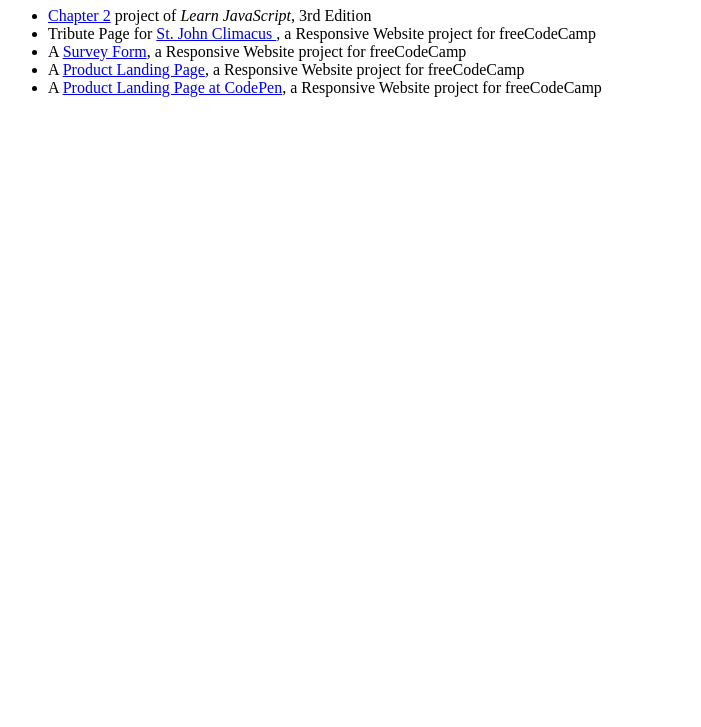
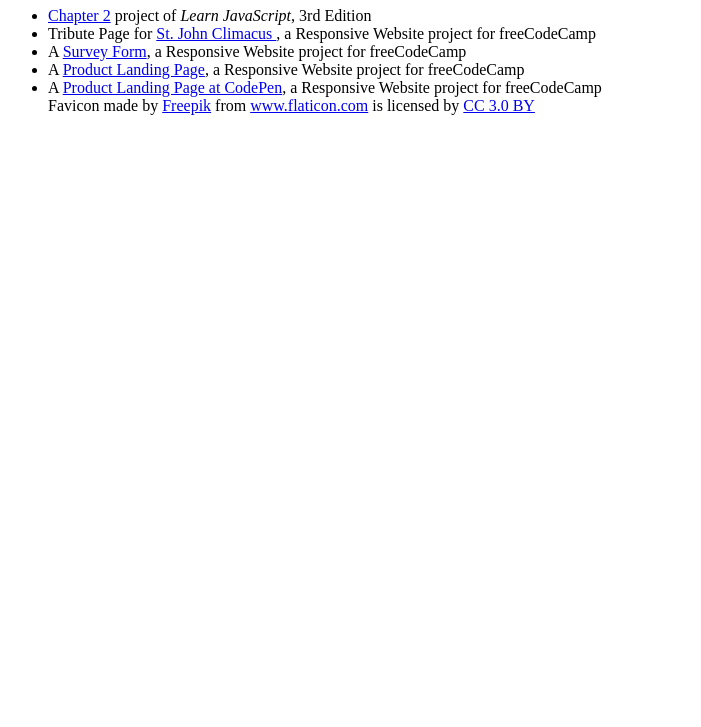
Before and after one commit to brenttemp/WebPortfolio, a plain HTML site: page index.html in a window 1280 px wide. Shown: the part 73-800 px from the top of the page, without its empty margins (0-701 px from the left). Drawn offline with Linux system fonts and the light colour scheme.

Commit message:
Added favicon to main page

```diff
--- a/index.html
+++ b/index.html
@@ -4,6 +4,7 @@
   <head>
     <meta charset="utf-8" />
     <title>Brent's Projects!</title>
+    <link rel="icon" href="favicon.png">
   </head>
 <body>
     <h1>My Web Development and JavaScript Projects</h1>
@@ -14,5 +15,11 @@
       <li>A <a href="survey.html">Survey Form</a>, a Responsive Website project for freeCodeCamp</li>
       <li>A <a href="rocketCo.html">Product Landing Page</a>, a Responsive Website project for freeCodeCamp</li>
       <li>A <a href="https://codepen.io/brenttemp/full/mgRozK">Product Landing Page at CodePen</a>, a Responsive Website project for freeCodeCamp</li>
+
+
+      <footer id="attribution">
+        <div>
+          Favicon made by <a href="https://www.freepik.com/" title="Freepik">Freepik</a> from <a href="https://www.flaticon.com/" 			    title="Flaticon">www.flaticon.com</a> is licensed by <a href="http://creativecommons.org/licenses/by/3.0/" 			    title="Creative Commons BY 3.0" target="_blank">CC 3.0 BY</a>
+        </div>
   </body>
 </html>
```
Also changed, not shown: favicon.png (added).
